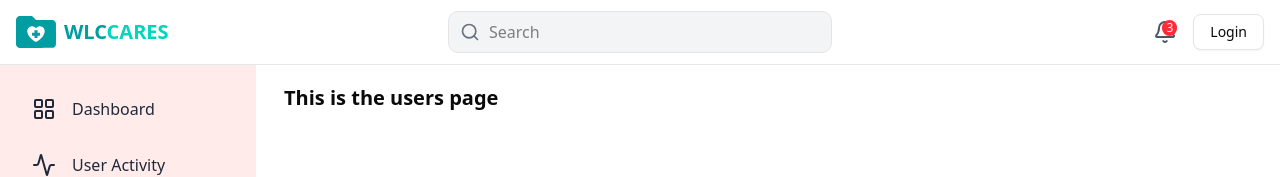
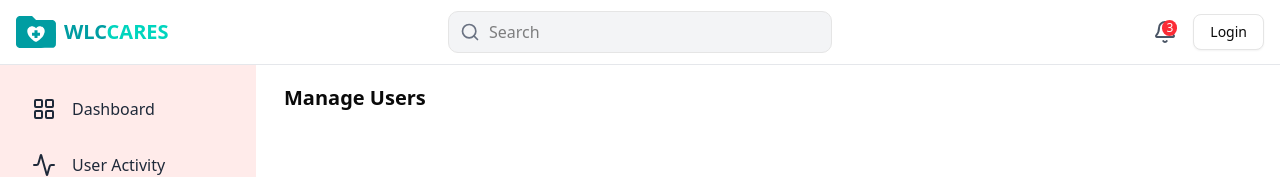
Before and after one commit to diomnne/WLC-CARES, a Next.js app: page /manage-users in a window 1280 px wide. Shown: the top 177 px of the page. Built offline with nearby package versions, Linux system fonts and the light colour scheme; no server answers.

Commit message:
Add Supabase imports

```diff
--- a/src/app/(root)/(admin)/manage-users/page.tsx
+++ b/src/app/(root)/(admin)/manage-users/page.tsx
@@ -1,7 +1,6 @@
 "use client";
-
-
 import Sidebar from "@/app/components/ui/admin-sidebar";
+import { createClient } from "@/utils/supabase/client";
 
 const ManageUsers = () => {
   return (
@@ -16,7 +15,7 @@ const ManageUsers = () => {
 
         {/* Main Content Area */}
         <main className="flex-1 p-6">
-          <h1 className="text-xl font-bold">This is the users page</h1>
+          <h1 className="text-xl font-bold">Manage Users</h1>
         </main>
       </div>
     </div>
```
